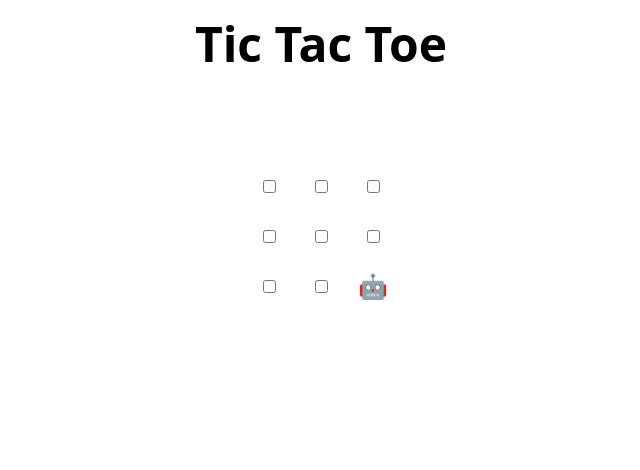
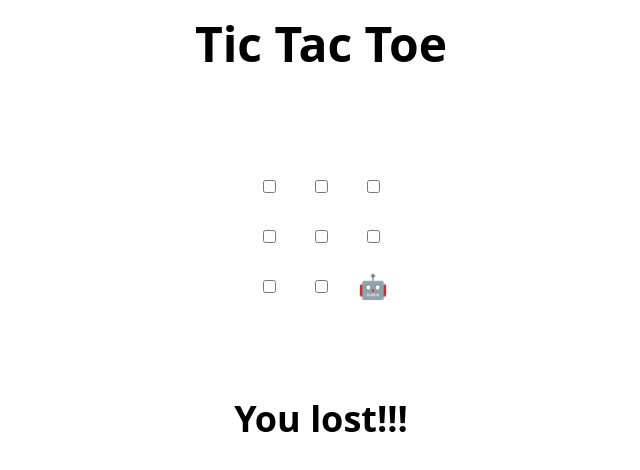
Before and after one commit to Tehreemfatima489/MLSA-Technical-Onboarding-Task2, a plain HTML site: page index.html in a window 1280 px wide. Shown: the whole page, without its empty margins (319-959 px from the left). Drawn offline with Linux system fonts and the light colour scheme.

Commit message:
Update index.html
Committing suggestion...

```diff
--- a/index.html
+++ b/index.html
@@ -47,6 +47,7 @@
   </tr>
 </table>
 
+<h2>You lost!!!</h2>
 <h2 hidden>Game over, refresh to play again 🧑‍💻 🤖!</h2>
 
 <script>
```
